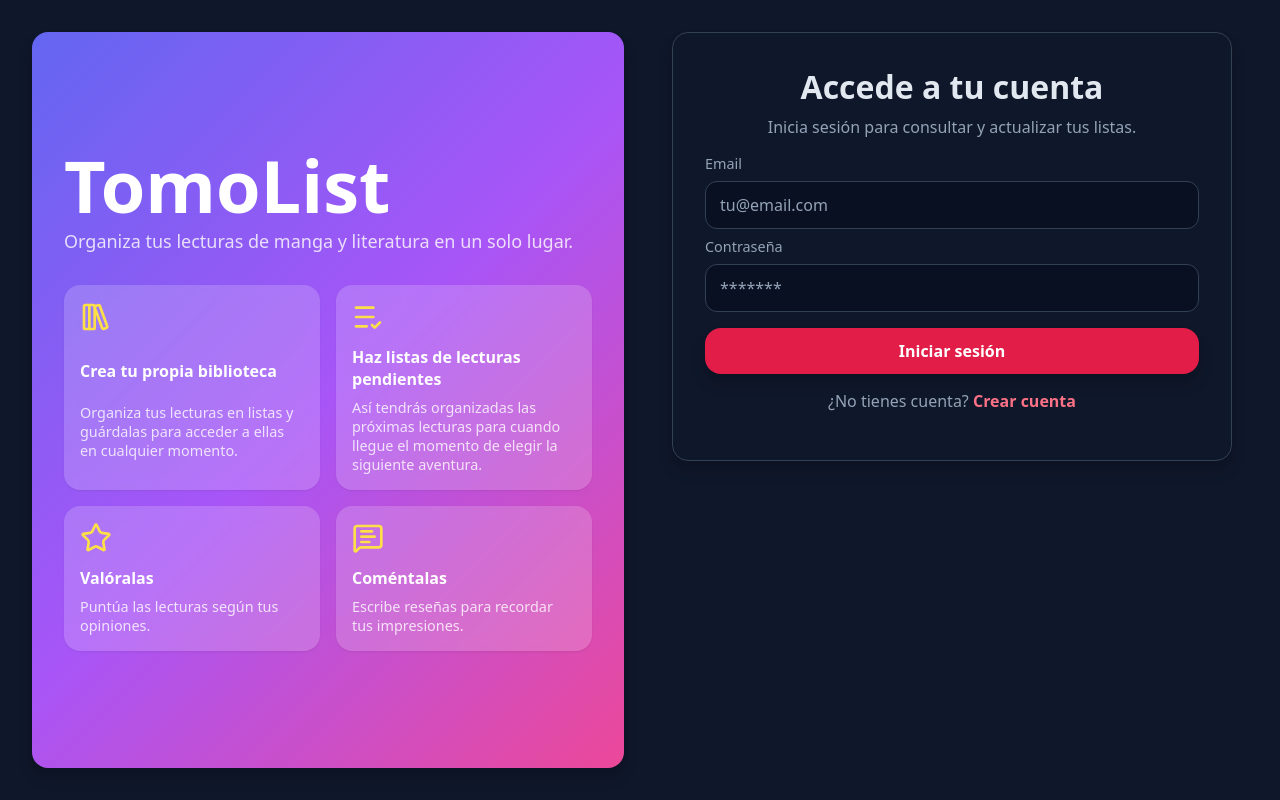
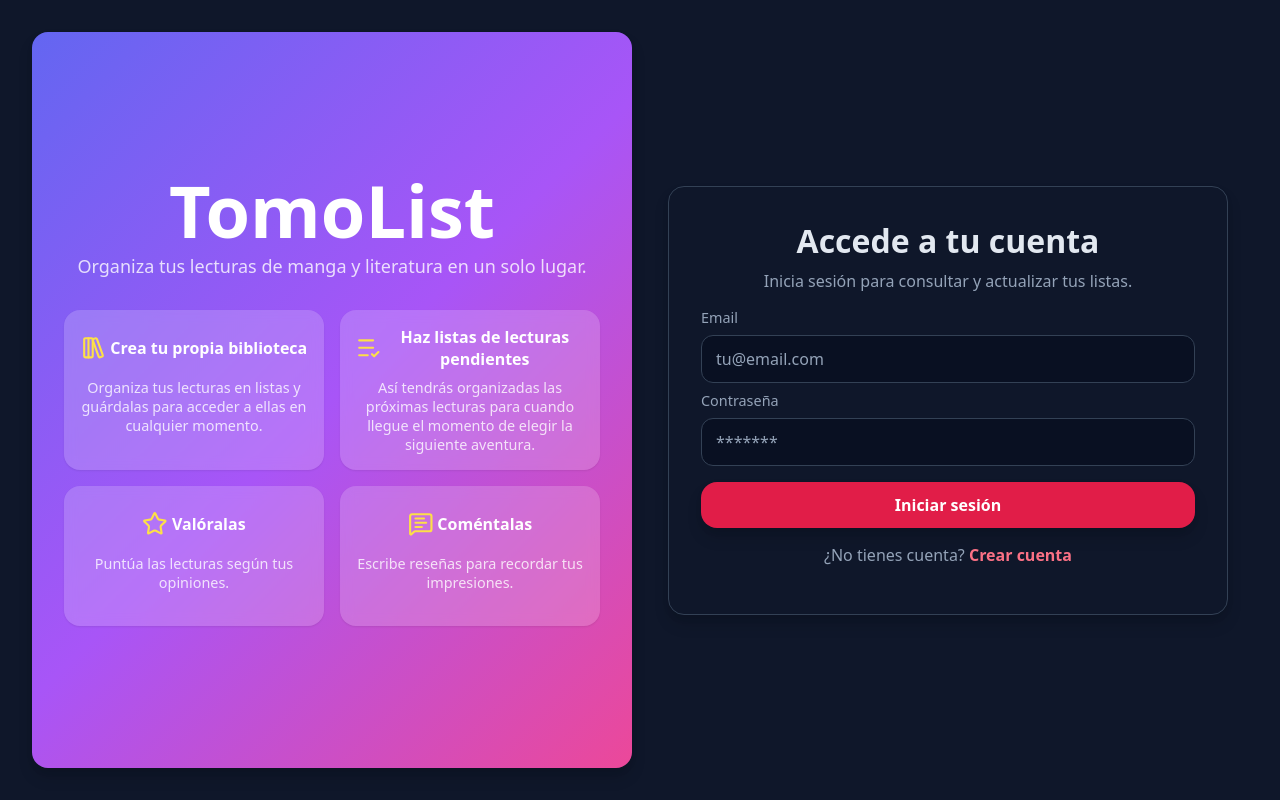
Before and after one commit to MateosEsther/TomoList, a React (Vite) app in the folder frontend/: page / in a window 1280 px wide. Built offline with nearby package versions, Linux system fonts and the light colour scheme.

Commit message:
style: ajustar el diseño de la HomePage

```diff
--- a/frontend/src/pages/HomePage/HomePage.module.scss
+++ b/frontend/src/pages/HomePage/HomePage.module.scss
@@ -23,6 +23,7 @@
 .heroContent {
     max-width: 720px;
     margin: 0 auto;
+    text-align: center;
 
     h1 {
         margin-bottom: var(--spacing-sm);
@@ -55,11 +56,7 @@
     background: var(--surface-glass);
     box-shadow: var(--shadow-sm);
     backdrop-filter: blur(6px);
-
-    h2 {
-        font-size: 1rem;
-        font-weight: 800;
-    }
+    text-align: center;
 
     p {
         color: var(--text-light-soft);
@@ -67,18 +64,38 @@
     }
 }
 
+/*Cabecera de las cards. Agrupa icono y h2*/
+.featureHeader {
+    display: flex;
+    align-items: center;
+    justify-content: center;
+    gap: 0.25rem;
+
+    h2{
+        font-size: 1rem;
+        font-weight: 800;
+    }
+}
+
 /*Iconos decorativos*/
 .featureIcon {
     color: var(--accent-yellow);
+    display: inline-flex;
 
     svg {
-        width: 2rem;
-        height: 2rem;
+        width: 1.6rem;
+        height: 1.6rem;
         stroke-width: 2;
     }
 }
 
 /*Sección de acceso (login/registro/recuperación password).*/
+/*Centra la tarjeta*/
+.authPanel {
+    display: grid;
+    align-items: center;
+}
+
 .authCard {
     width: 100%;
     max-width: 560px;
@@ -88,6 +105,7 @@
     border-radius: var(--radius-lg);
     background: var(--surface-dark);
     box-shadow: var(--shadow-md);
+
 
     h2 {
         margin-bottom: var(--spacing-sm);
@@ -172,6 +190,7 @@ margin-bottom: 0;
     .homePage {
         grid-template-columns: 1fr 1fr;
         align-items: center;
+        column-gap: var(--spacing-md);
     }
 
     .heroSection,
--- a/frontend/src/pages/HomePage/HomePage.tsx
+++ b/frontend/src/pages/HomePage/HomePage.tsx
@@ -24,34 +24,42 @@ function HomePage() {
                 {/* Tarjetas informativas.*/}
                 <div className={styles.featureGrid}>
                     <article className={styles.featureCard}>
+                        <div className={styles.featureHeader}>
                             <span className={styles.featureIcon} aria-hidden="true">
                                 <LibraryBig />
                             </span>
                             <h2>Crea tu propia biblioteca</h2>
+                        </div>
                     <p>Organiza tus lecturas en listas y guárdalas para acceder a ellas en cualquier momento.</p>
                     </article>
 
                     <article className={styles.featureCard}>
+                        <div className={styles.featureHeader}>
                             <span className={styles.featureIcon} aria-hidden="true">
                                 <ListCheck />
                             </span>
                             <h2>Haz listas de lecturas pendientes</h2>
+                        </div>
                     <p>Así tendrás organizadas las próximas lecturas para cuando llegue el momento de elegir la siguiente aventura.</p>
                     </article>
 
                     <article className={styles.featureCard}>
+                        <div className={styles.featureHeader}>
                             <span className={styles.featureIcon} aria-hidden="true">
                                 <Star />
                             </span>
                             <h2>Valóralas</h2>
+                        </div>
                     <p>Puntúa las lecturas según tus opiniones.</p>
                     </article>
 
                     <article className={styles.featureCard}>
+                        <div className={styles.featureHeader}>
                             <span className={styles.featureIcon} aria-hidden="true">
                                 <MessageSquareText />
                             </span>
                             <h2>Coméntalas</h2>
+                        </div>
                     <p>Escribe reseñas para recordar tus impresiones.</p>
                     </article>
                 </div>
```
Lines whose indentation alone changed are shown as unchanged.
